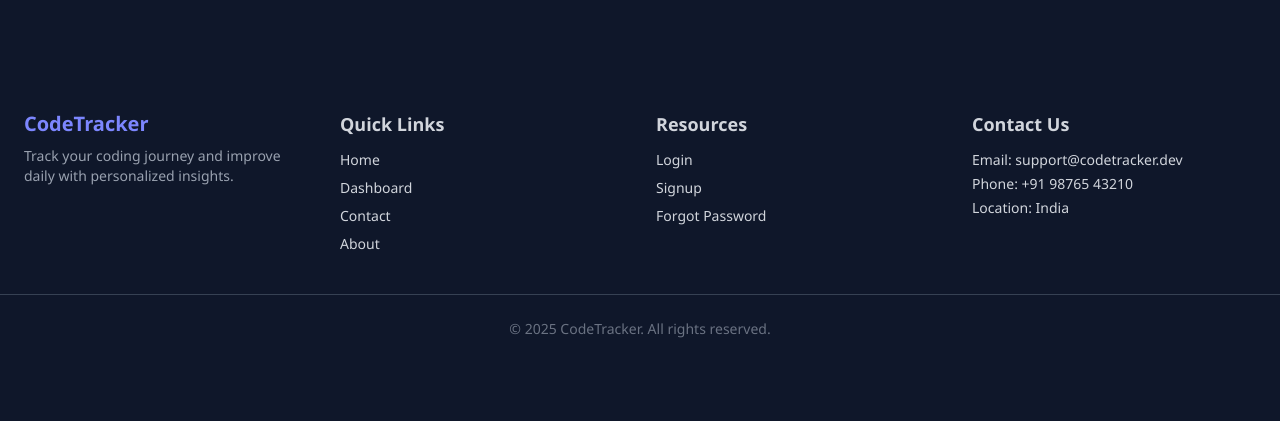
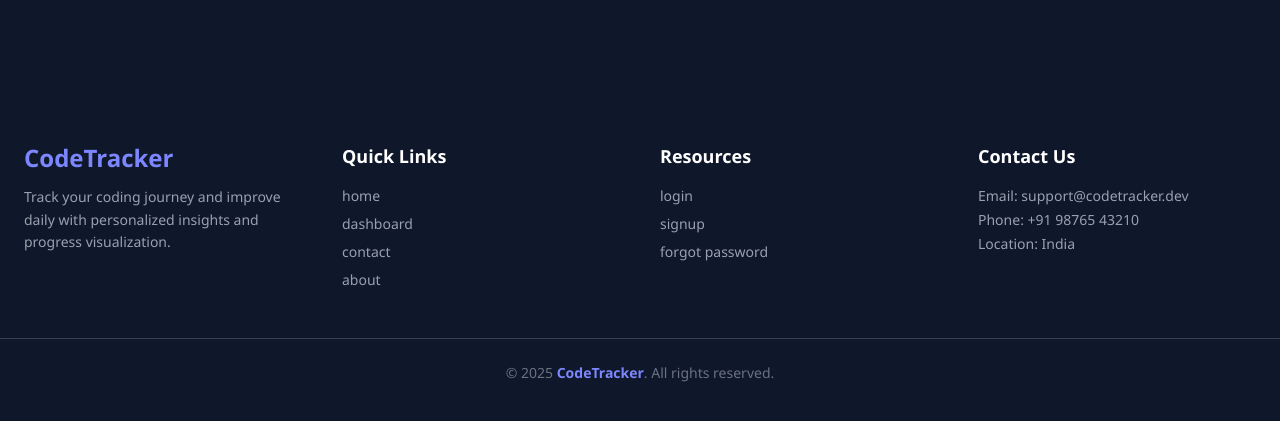
Before and after one commit to PREM015/c-o-d-e-t-r-a-c-k-e-r, a React (Vite) app: page / in a window 1280 px wide. Shown: the part 2123-2544 px from the top of the page. Before the commit the page ends 2502 px from the top, so only its background shows below. Built offline with nearby package versions, Linux system fonts and the light colour scheme.

Commit message:
Refactor Footer component: improve layout, enhance accessibility, and update styles for better readability

```diff
--- a/src/components/Footer.jsx
+++ b/src/components/Footer.jsx
@@ -1,58 +1,69 @@
 import React from "react";
-import { Link } from "react-router-dom"; // Used to link to different pages without reloading
+import { Link } from "react-router-dom"; // Used for client-side routing without full page reloads
 
-// 🌐 Footer Component: Visible at the bottom of all pages
+// 🌐 Footer Component: Appears on all pages at the bottom
 const Footer = () => {
   return (
-    <footer className="bg-[#0f172a] text-gray-300 py-10 mt-10 hover:text-blue-600">
-      {/* 📦 Main container with 4 columns on medium screens, 1 column on mobile */}
-      <div className="max-w-7xl mx-auto px-6 grid grid-cols-1 md:grid-cols-4 gap-8">
+    <footer className="bg-[#0f172a] text-gray-300 py-12 mt-16">
+      {/* ✅ Main layout container: 4 columns on medium+ screens, 1 column on small */}
+      <div className="max-w-7xl mx-auto px-6 grid grid-cols-1 md:grid-cols-4 gap-10">
 
-        {/* 🧠 Brand Info Section */}
+        {/* 🧠 Brand & Description */}
         <div>
-          {/* App Name */}
-          <h2 className="text-xl font-bold text-indigo-400">CodeTracker</h2>
-          {/* Short brand description */}
-          <p className="mt-2 text-sm text-gray-400">
-            Track your coding journey and improve daily with personalized insights.
+          <h2 className="text-2xl font-bold text-indigo-400">CodeTracker</h2>
+          <p className="mt-3 text-sm text-gray-400 leading-relaxed">
+            Track your coding journey and improve daily with personalized insights and progress visualization.
           </p>
         </div>
 
-        {/* ⚡ Quick Navigation Links */}
+        {/* 🔗 Quick Navigation Links */}
         <div>
-          <h3 className="text-lg font-semibold mb-3">Quick Links</h3>
+          <h3 className="text-lg font-semibold mb-4 text-white">Quick Links</h3>
           <ul className="space-y-2 text-sm">
-            {/* Use <Link> to navigate between pages without reloading the app */}
-            <li><Link to="/home" className="hover:text-white">Home</Link></li>
-            <li><Link to="/dashboard" className="hover:text-white">Dashboard</Link></li>
-            <li><Link to="/contact" className="hover:text-white">Contact</Link></li>
-            <li><Link to="/about" className="hover:text-white">About</Link></li>
+            {["/home", "/dashboard", "/contact", "/about"].map((path, idx) => (
+              <li key={idx}>
+                <Link
+                  to={path}
+                  className="text-gray-400 hover:text-indigo-400 hover:underline transition duration-200"
+                >
+                  {path.replace("/", "").replace("-", " ") || "Home"}
+                </Link>
+              </li>
+            ))}
           </ul>
         </div>
 
-        {/* 📚 Resource Links (Authentication-related pages) */}
+        {/* 🔐 Auth/Resource Links */}
         <div>
-          <h3 className="text-lg font-semibold mb-3">Resources</h3>
+          <h3 className="text-lg font-semibold mb-4 text-white">Resources</h3>
           <ul className="space-y-2 text-sm">
-            <li><Link to="/login" className="hover:text-white">Login</Link></li>
-            <li><Link to="/signup" className="hover:text-white">Signup</Link></li>
-            <li><Link to="/forgot-password" className="hover:text-white">Forgot Password</Link></li>
+            {["/login", "/signup", "/forgot-password"].map((path, idx) => (
+              <li key={idx}>
+                <Link
+                  to={path}
+                  className="text-gray-400 hover:text-indigo-400 hover:underline transition duration-200"
+                >
+                  {path.replace("/", "").replace("-", " ")}
+                </Link>
+              </li>
+            ))}
           </ul>
         </div>
 
-        {/* ☎️ Contact Information */}
+        {/* 📬 Contact Info */}
         <div>
-          <h3 className="text-lg font-semibold mb-3">Contact Us</h3>
-          <p className="text-sm">Email: support@codetracker.dev</p>
-          <p className="text-sm mt-1">Phone: +91 98765 43210</p>
-          <p className="text-sm mt-1">Location: India</p>
+          <h3 className="text-lg font-semibold mb-4 text-white">Contact Us</h3>
+          <ul className="text-sm space-y-1 text-gray-400">
+            <li>Email: <a href="mailto:support@codetracker.dev" className="hover:text-indigo-400 transition">support@codetracker.dev</a></li>
+            <li>Phone: <span className="hover:text-indigo-400 transition">+91 98765 43210</span></li>
+            <li>Location: <span className="hover:text-indigo-400 transition">India</span></li>
+          </ul>
         </div>
       </div>
 
-      {/* 🔻 Footer Bottom: Copyright text */}
-      <div className="mt-10 text-center text-sm text-gray-500 border-t border-gray-700 pt-6">
-        {/* Show the current year automatically */}
-        &copy; {new Date().getFullYear()} CodeTracker. All rights reserved.
+      {/* 🔻 Bottom Bar */}
+      <div className="mt-12 border-t border-gray-700 pt-6 text-center text-sm text-gray-500">
+        &copy; {new Date().getFullYear()} <span className="text-indigo-400 font-semibold">CodeTracker</span>. All rights reserved.
       </div>
     </footer>
   );
```
